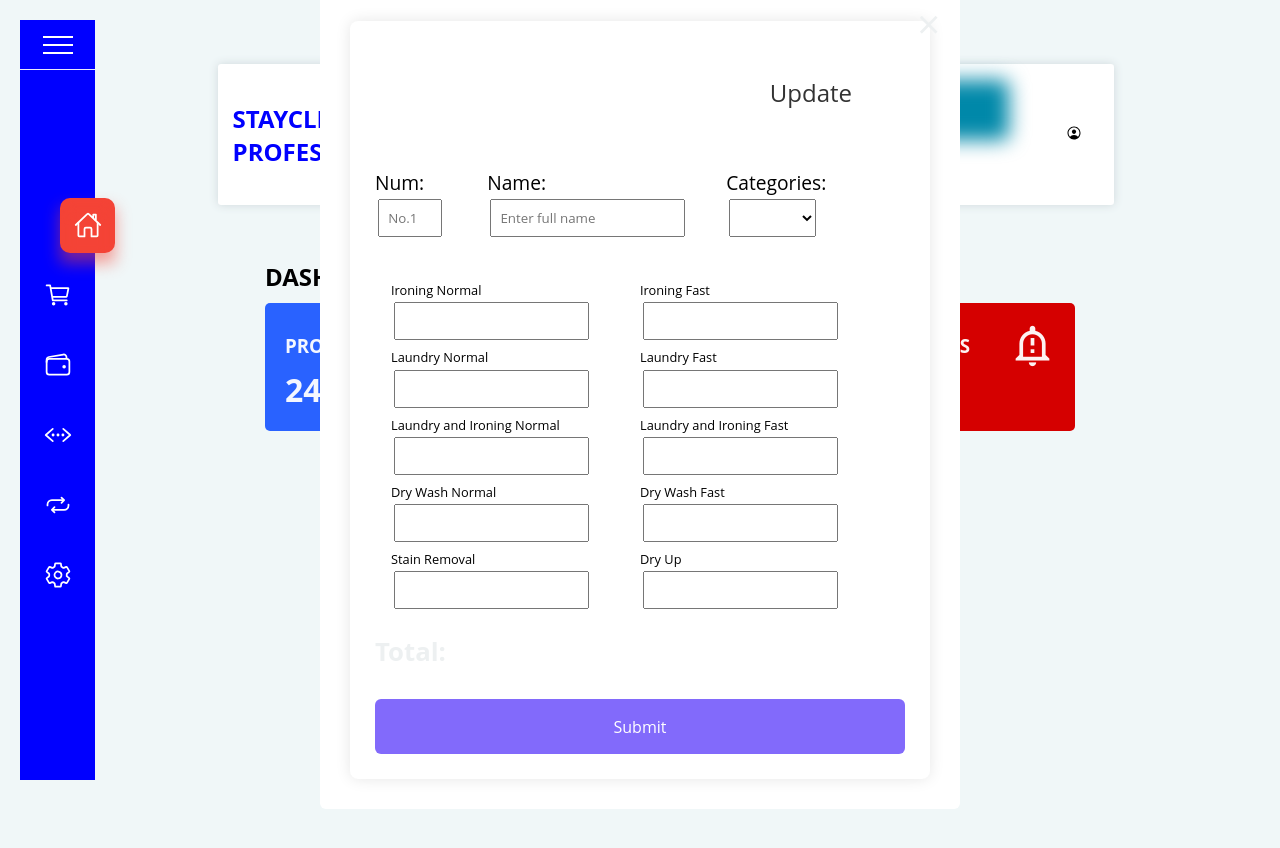
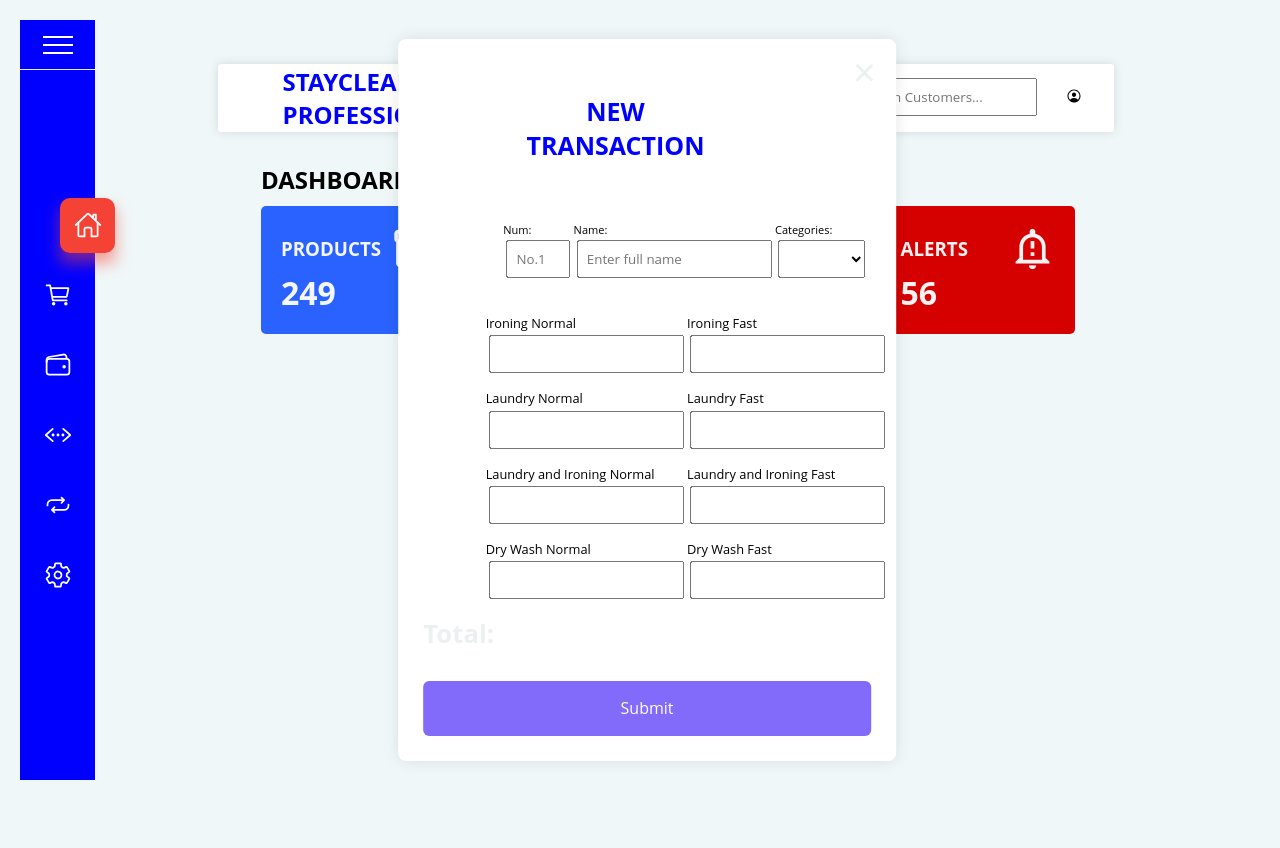
Before and after one commit to pelzfx/StayClean-Project, a plain HTML site: page index.html in a window 1280 px wide. Both pictures are taken after a click on the button "New Transaction". Drawn offline with nearby package versions, Linux system fonts and the light colour scheme.

Commit message:
re styled the transaction page

```diff
--- a/index.html
+++ b/index.html
@@ -28,7 +28,7 @@
 
   <nav>
     <ul class="nav-list">
-      <h1>STAYCLEAN PROFESSIONAL</h1>
+      <h1>STAYCLEAN PROFESSIONALS</h1>
       <li class="nav-item">
 
            <li class="nav-item">
@@ -42,7 +42,7 @@
             <div class="modal-parent">
               <div class="modal">
                 <section class="container">
-                  <header>Update</header>
+                  <header><h1>NEW TRANSACTION</h1></header>
                   <form action="./results.html" class="form" id="myForm">
                     <div class="input-box1">
                       <label>Num:
@@ -65,14 +65,14 @@
                         <label for=""><p>Laundry Normal</p><input type="text" name="name4"id="name4"></label>
                         <label for=""><p>Laundry and Ironing Normal</p><input name="name5" id="name5" type="text"></label>
                         <label for=""><p>Dry Wash Normal</p><input type="text" name="name6"id="name6"></label>
-                        <label for=""><p>Stain Removal</p> <input type="text" name="name11" id="name11"></label>
+                        <!-- <label for=""><p>Stain Removal</p> <input type="text" name="name11" id="name11"></label> -->
                       </div>
                       <div class="gender-option">
                         <label for=""><p>Ironing Fast</p><input type="text" name="name7"id="name7"></label>
                         <label for=""><p>Laundry Fast</p><input type="text" name="name8"id="name8"></label>
                         <label for=""><p>Laundry and Ironing Fast</p><input  name="name9"type="text"id="name9"></label>
                         <label for=""><p>Dry Wash Fast</p><input type="text" name="name10"id="name10"></label>
-                        <label for=""><p>Dry Up</p> <input type="text" name="name12" id="name12"></label>
+                        <!-- <label for=""><p>Dry Up</p> <input type="text" name="name12" id="name12"></label> -->
                       </div>
                     </div>
 
@@ -80,13 +80,15 @@
                       <h3>Total: <span id="total" name="total"></span></h3>
                     </div>
                     <button onclick="calculatesum()" >  Submit</button>
+                    <span class="X" draggable="true">&times;</span>
                     <!-- <input type="submit" value="submit"/> -->
                   </form>
 
                 </section>
-                <span class="X" draggable="true">&times;</span>
+
               </div>
             </div>
+           </li>
 
 
 
--- a/pop.js
+++ b/pop.js
@@ -33,15 +33,18 @@ function calculatesum(){
   var name10 = parseInt(document.getElementById('name10').value);
   var name11 = parseInt(document.getElementById('name11').value);
   var name12 = parseInt(document.getElementById('name12').value);
+  // var totalPrint = document.getElementById("total-print")
 
 
-  var total = name3 + name4 + name5 + name6 + name7 + name8 + name9 + name10 + name11 + name12;
+  let total = name3 + name4 + name5 + name6 + name7 + name8 + name9 + name10 + name11 + name12;
   document.getElementById('total').innerHTML = total;
-  // localStorage.setItem("total", totalSum);
 
-  // localStorage.setItem('total', total);
+  return total
+
 }
 // window.location.href = "results.html?total=" + total;
+
+// export let tots = calculatesum()
 
 document.getElementById('myForm').addEventListener('submit', function(e) {
   // get the value of the name input field
@@ -58,7 +61,7 @@ document.getElementById('myForm').addEventListener('submit', function(e) {
   var name10= document.getElementsById('name10').value;
   var name11= document.getElementsById('name11').value;
   var name12= document.getElementsById('name12').value;
-  // var total = document.getElementsById('total').value;
+  var total = document.getElementsById('total').value;
 
 
 
--- a/pop2.css
+++ b/pop2.css
@@ -2,15 +2,15 @@
     position: fixed;
     top: 0;
     left: 0;
-    height: 100vh;
-    width: 100%;
+    height: 100%;
+    width: 70%;
     display: none;
 
   }
   .modal{
-    background: white;
-    width: 50%;
-    padding: 30px;
+    /* background: white; */
+    width: 60%;
+    padding: 20px;
     border-radius: 6px;
     position: absolute;
     top: 50%;
@@ -27,7 +27,7 @@
   input{
     padding: 0.5rem;
     margin: 0.2rem;
-    margin-bottom: 0.5rem;
+    margin-bottom: 1rem;
   }
   select{
     padding: 0.5rem;
@@ -40,35 +40,37 @@
   .input-box1{
     display: flex;
     color: black;
+    padding-left: 5rem
+  }
+  .input-box1 label{
+    font-size: 50%;
+
   }
   .gender-box{
     display: flex;
     justify-content: center;
     align-items: center;
-    padding: 1rem;
+    /* padding: 3rem 4rem; */
+    padding-left: 5rem;
     color: black;
+
   }
   p{
     font-size: 0.8rem;
   }
   .input-box-address{
     display: flex;
-    justify-content: center;
+    /* justify-content: center; */
     color: black;
 
     /* padding: 2rem; */
-    margin: 0.5rem;
+    /* margin: 0.5rem; */
   }
   input:hover{
     /* color:  #FC3B56; */
     border-color:  #FC3B56;
   }
 
-  #output {
-    margin-top: 20px;
-    font-family: sans-serif;
-    font-size: 16px;
-}
 
 
 
--- a/style.css
+++ b/style.css
@@ -58,7 +58,7 @@ li, a, button{
   line-height: 1px;
   font-size: 35px;
 }
-.grid-container {
+/* .grid-container {
   display: grid;
   grid-template-columns: 260px 1fr 1fr 1fr;
   grid-template-rows: 0.2fr 3fr;
@@ -66,6 +66,17 @@ li, a, button{
     "sidebar header header header"
     "sidebar main main main";
   height: 100vh;
+} */
+.grid-container {
+  display: flex;
+  grid-template-columns: 260px 1fr 1fr 1fr;
+  grid-template-rows: 0.2fr 3fr;
+  grid-template-areas:
+    "sidebar header header header"
+    "sidebar main main main";
+  height: 100vh;
+  padding-left: 20%;
+  padding-top: 2%;
 }
 .main-title h2{
   color: black;
@@ -153,7 +164,8 @@ body {
   margin: 40px;
   text-transform: capitalize;
 } */
-button{
+/* button{
+  align-items: center;
   margin: 0 auto;
   height: 60px;
   width: 500px;
@@ -162,6 +174,18 @@ button{
   border-radius: 6px;
   font-size: 25px;
   color: #000;
+  cursor: pointer;
+} */
+button{
+  align-items: center;
+  margin: 0 auto;
+  height: 40px;
+  width: 200px;
+  background: #5454ff;
+  border: none;
+  border-radius: 6px;
+  font-size: 20px;
+  color: #fff;
   cursor: pointer;
 }
 
@@ -180,6 +204,13 @@ button{
   padding: 25px;
   border-radius: 8px;
   box-shadow: 0 0 15px rgba(0, 0, 0, 0.1);
+  left: 40%;
+  /* justify-content: center; */
+}
+.container h1{
+  align-items: center;
+  margin-right: 20%;
+  font-size: 25px;
 }
 .container header {
   font-size: 1.5rem;
@@ -287,7 +318,8 @@ button{
   margin-top: 5%;
   background: white;
   box-shadow: 0px 0px 10px var(--clr-gray200);
-  padding: 1rem 0;
+  padding: 0;
+  /* padding: 1rem 0; */
   border-radius: var(--radius);
   display: flex;
   /* justify-content: flex-end; */
@@ -298,9 +330,16 @@ button{
   list-style: none;
   margin-right: 2rem;
 }
+.nav-item .center{
+  padding-left: 40px;
+}
+.search{
+  padding-top: 11px;
+}
 .nav-list h1{
   color: blue;
-  padding-left: 15px;
+  padding-left: 65px;
+  padding-right: 50px;
 
   /* padding-left: 10px; */
 
```
Also changed, not shown: results.html (+2 -2 lines), results.js (+21 -0 lines).
